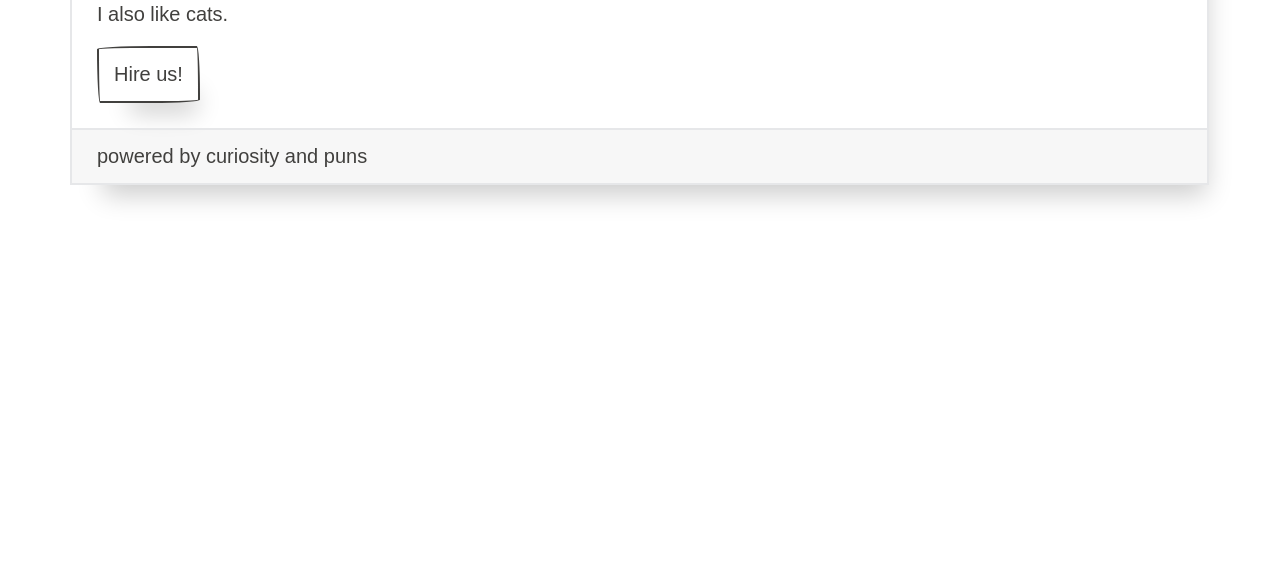
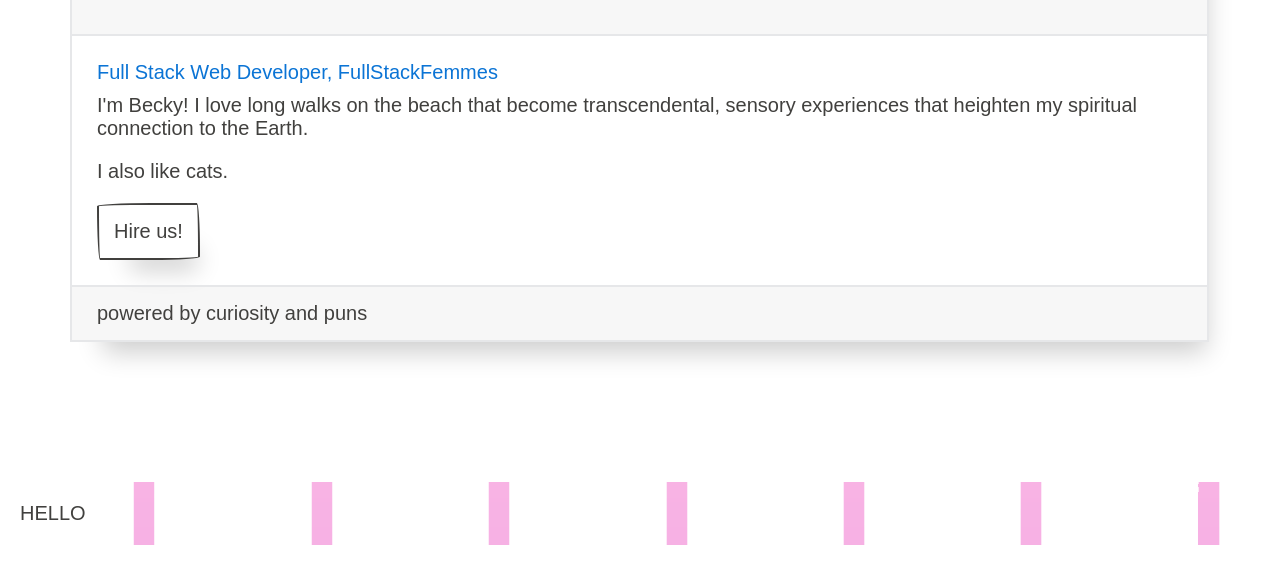
Before and after one commit to rebeccaui/fullstackfemmes, a plain HTML site: page index.html in a window 1280 px wide. Shown: the part 565-1130 px from the top of the page. Before the commit the page ends 800 px from the top, so only its background shows below. Drawn offline with nearby package versions, Linux system fonts and the light colour scheme; a web font is replaced by a local one.

Commit message:
merged files, fixed image issue, now at bottom

```diff
--- a/assets/css/style.css
+++ b/assets/css/style.css
@@ -2,3 +2,9 @@
     width: 100%;
     margin: auto 5.5%;
 }
+.row:not(.topNav) {
+    margin-top: 140px;
+}
+.gridImage {
+    background-image: url("../img/fsf-grid-1.png")
+}
--- a/index.html
+++ b/index.html
@@ -44,13 +44,6 @@
           This is the body with no background image!!!
       </div>
     </div>
-    <div class="row">
-      <div class="col-12 col gridImage">
-        HELLO
-      </div>
-    </div>
-
-
     <!-- About Us -->
     <div class="row flex-spaces tabs">
       <input id="tab1" type="radio" name="tabs" checked>
@@ -89,6 +82,11 @@
           </div>
       </div>
     </div>
+    <div class="row">
+      <div class="col-12 col gridImage">
+        HELLO
+      </div>
+    </div>
 
     <!-- Locals -->
     <!--<script type="text/javascript" src="/assets/javascript/logic.js"></script>-->
```
